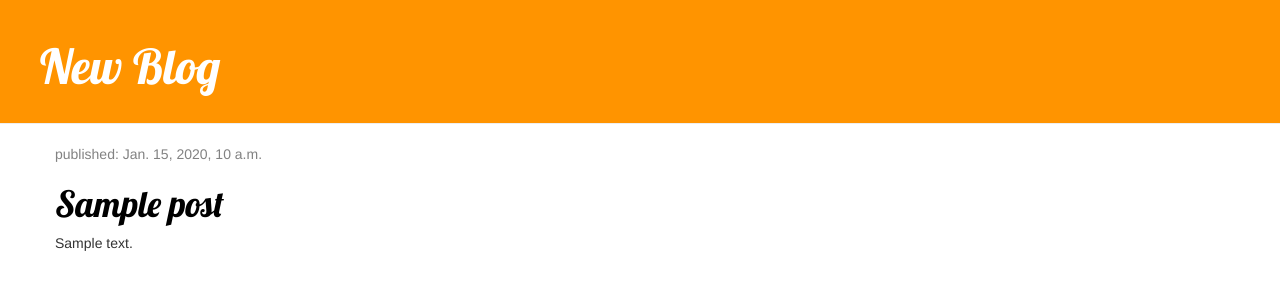
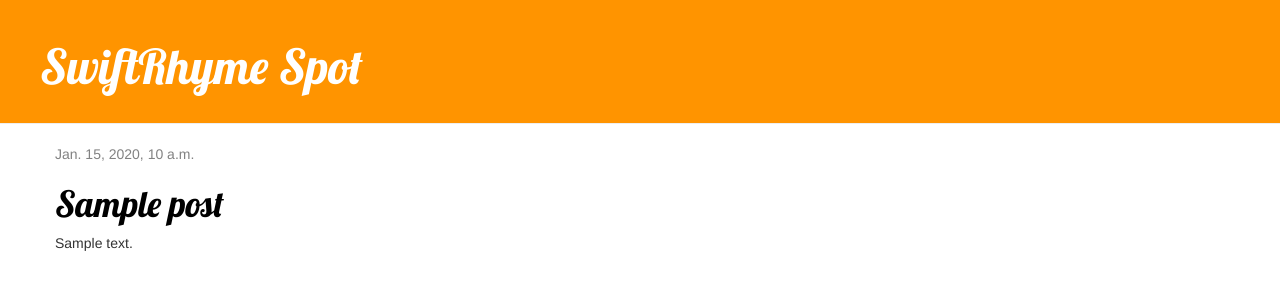
Before and after one commit to swiftrhyme/my-first-blog, a Django app: template blog/templates/blog/post_list.html in a window 1280 px wide. Shown: the top 300 px of the page. Run offline with Django 3.2, Linux system fonts and the light colour scheme; the template is opened without the code that fills it: most values are stand-ins (such as "Sample title", 1, 10 or a date in 2020); some libraries are stand-ins or nearby versions.

Commit message:
CSS Moded More

```diff
--- /dev/null
+++ b/blog/templates/blog/base.html
@@ -0,0 +1,24 @@
+{% load staticfiles %}
+<html>
+    <head>
+        <title>SwiftRhyme Spot</title>
+        <link rel="stylesheet" href="//maxcdn.bootstrapcdn.com/bootstrap/3.2.0/css/bootstrap.min.css">
+        <link rel="stylesheet" href="//maxcdn.bootstrapcdn.com/bootstrap/3.2.0/css/bootstrap-theme.min.css">
+        <link href='//fonts.googleapis.com/css?family=Lobster&subset=latin,latin-ext' rel='stylesheet' type='text/css'>
+        <link rel="stylesheet" href="{% static 'css/blog.css' %}">
+    </head>
+    <body>
+    <div class="page-header">
+        <h1><a href="/">SwiftRhyme Spot</a></h1>
+    </div>
+    <div class="content container">
+        <div class="row">
+            <div class="col-md-8">
+            {% block content %}
+            {% endblock %}
+            </div>
+        </div>
+    </div>
+</body>
+    </body>
+</html>
--- a/blog/templates/blog/post_list.html
+++ b/blog/templates/blog/post_list.html
@@ -1,32 +1,13 @@
-{% load staticfiles %}
-<html>
-    <head>
+{% extends 'blog/base.html' %}
 
-	<link rel="stylesheet" href="//maxcdn.bootstrapcdn.com/bootstrap/3.2.0/css/bootstrap.min.css">
-<link rel="stylesheet" href="//maxcdn.bootstrapcdn.com/bootstrap/3.2.0/css/bootstrap-theme.min.css">
-<link href="//fonts.googleapis.com/css?family=Lobster&subset=latin,latin-ext" rel="stylesheet" type="text/css">
-<link rel="stylesheet" href="{% static 'css/blog.css' %}">
-        <title>New Blog</title>
-    </head>
-    <body>
-        <div class="page-header">
-            <h1><a href="/">New Blog</a></h1>
-        </div>
-
-<div class="content container">
-    <div class="row">
-        <div class="col-md-8">
+{% block content %}
     {% for post in posts %}
         <div class="post">
             <div class="date">
-                        <p>published: {{ post.published_date }}</p>
+                {{ post.published_date }}
             </div>
             <h1><a href="">{{ post.title }}</a></h1>
             <p>{{ post.text|linebreaksbr }}</p>
         </div>
     {% endfor %}
-        </div>
-    </div>
-</div>
-    </body>
-</html>
+{% endblock %}
```
Lines whose indentation alone changed are shown as unchanged.
